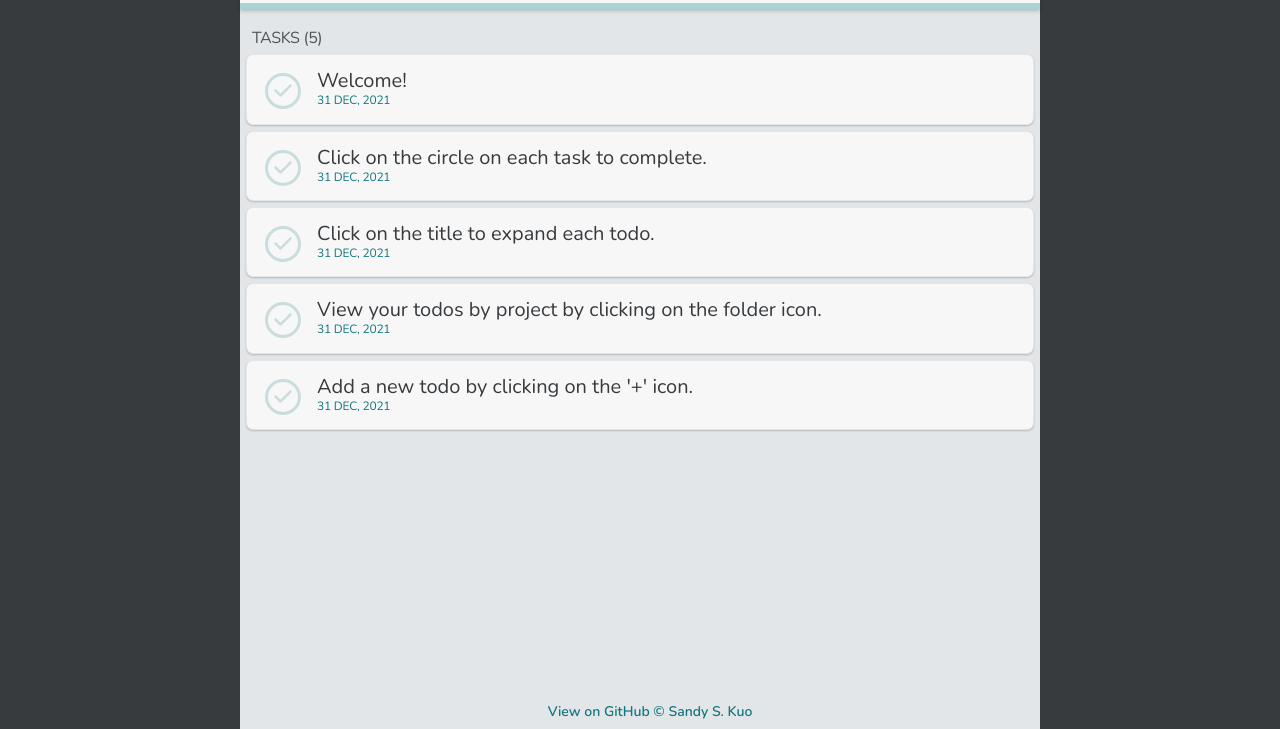
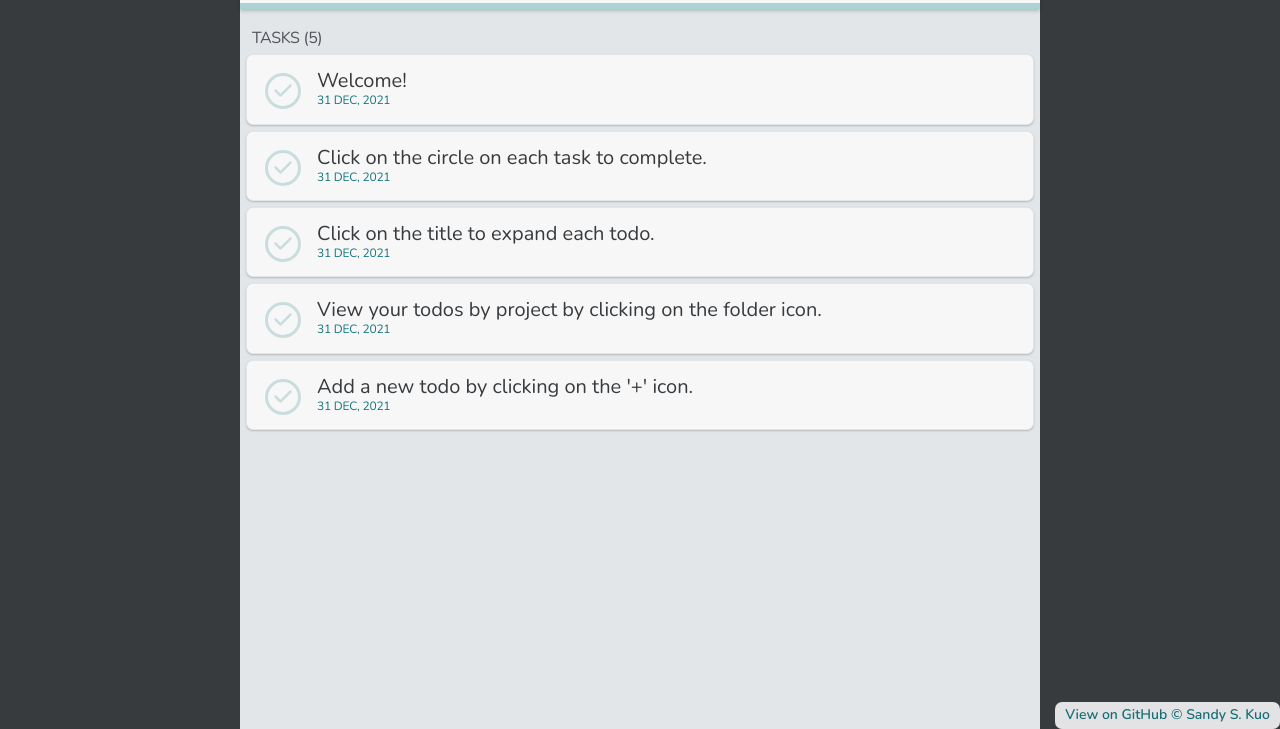
Before and after one commit to kuosandys/todo-list, a website built with webpack: page dist/index.html in a window 1280 px wide. Shown: the part 71-800 px from the top of the page. Built offline with nearby package versions, Linux system fonts and the light colour scheme.

Commit message:
Fix positioning of h4 link

```diff
--- a/src/style.scss
+++ b/src/style.scss
@@ -49,6 +49,8 @@ html {
 body {
   -webkit-text-size-adjust: none;
   background-color: $neutral-1;
+  height: 100%;
+  position: relative;
 }
 
 main {
@@ -58,7 +60,6 @@ main {
   margin: 0 auto;
   height: auto;
   min-height: 100vh;
-  position: relative;
 }
 
 // Reset button style
@@ -86,14 +87,17 @@ p {
 }
 
 h4 {
-  position: absolute;
-  bottom: 5px;
+  position: fixed;
+  bottom: 0;
+  right: 0;
   text-align: center;
-  width: 100%;
-  height: 10px;
-  margin: 10px;
+  margin: 0 auto;
+  padding: 5px 10px;
   color: $primary-2;
   font-size: $font-size-1;
+  background-color: $neutral-6;
+  opacity: 0.9;
+  border-radius: $border-radius;
 
   a {
     text-decoration: none;
```
